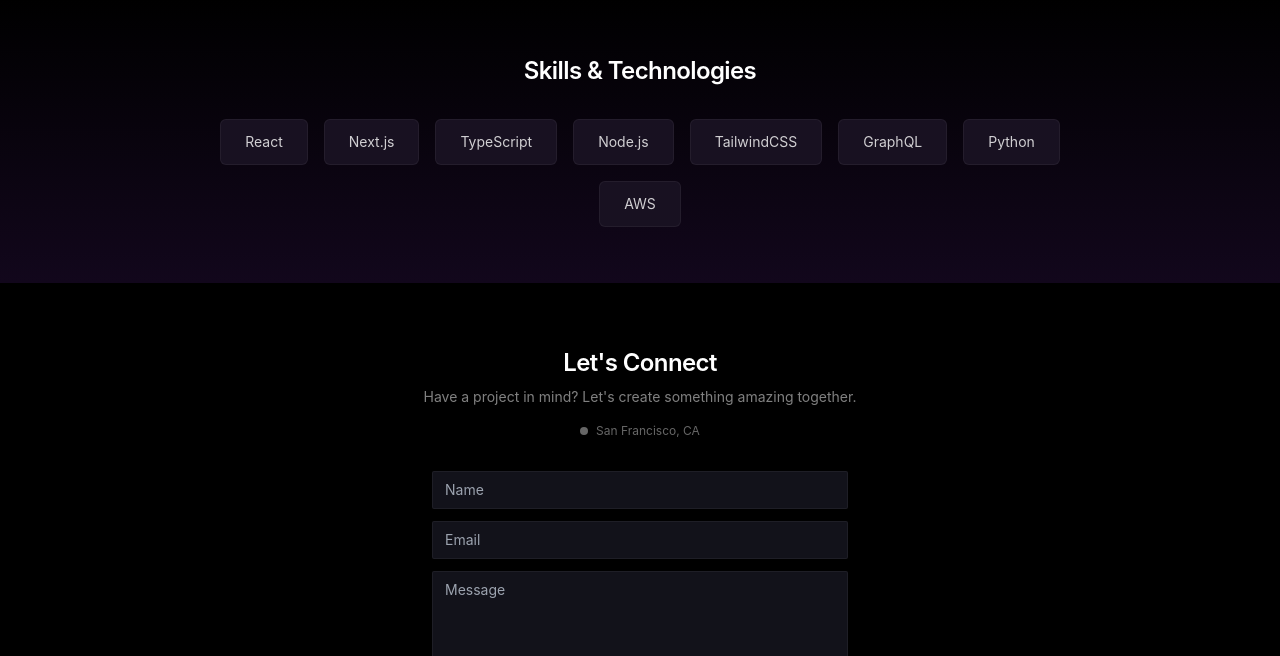
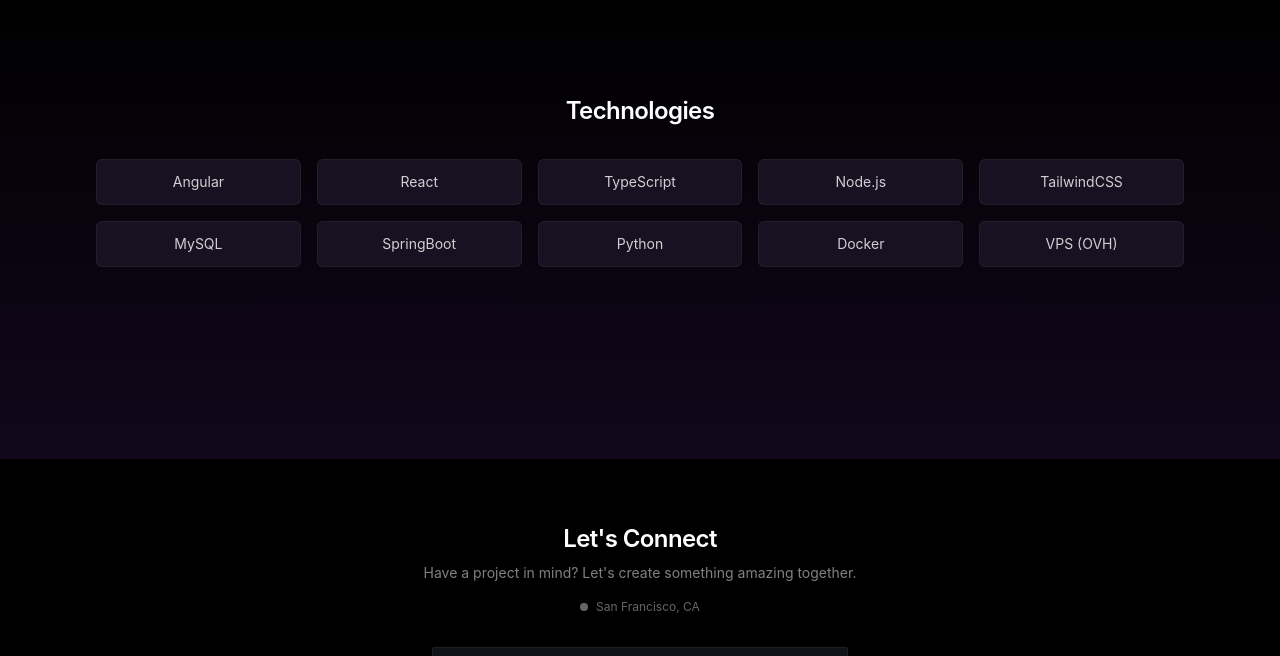
Before and after one commit to AshleyL45/portfolio, an Angular app: page / in a window 1280 px wide. Shown: the part 1933-2589 px from the top of the page. Built offline with nearby package versions, Linux system fonts and the light colour scheme.

Commit message:
skills section + project-card responsive done

```diff
--- a/src/app/features/projects/project-card/project-card.html
+++ b/src/app/features/projects/project-card/project-card.html
@@ -12,6 +12,11 @@
   <div
     class="absolute inset-0"
     style="background: linear-gradient(to top, rgba(0,0,0,0.9) 0%, rgba(0,0,0,0.7) 50%, transparent 90%);"
+  ></div>
+
+  <div
+    class="absolute inset-0"
+    style="background: linear-gradient(to bottom, rgba(0,0,0,0.6) 0%, transparent 30%);"
   ></div>
 
   <div class="absolute top-0 left-0 right-0 z-20 flex items-center justify-between p-5">
@@ -29,15 +34,21 @@
         </li>
 
         @if (project().githubUrl) {
-          <li><a [href]="project().githubUrl" target="_blank" class="text-xs bg-white/10 px-3 py-1 rounded-full">GitHub</a></li>
+          <li>
+            <a [href]="project().githubUrl" target="_blank" class="text-xs bg-white/10 px-3 py-1 rounded-full">GitHub</a>
+          </li>
         }
 
         @if (project().frontGithubUrl) {
-          <li><a [href]="project().frontGithubUrl" target="_blank" class="text-xs bg-white/10 px-3 py-1 rounded-full">GitHub Front</a></li>
+          <li>
+            <a [href]="project().frontGithubUrl" target="_blank" class="text-xs bg-white/10 px-3 py-1 rounded-full">GitHub Front</a>
+          </li>
         }
 
         @if (project().backGithubUrl) {
-          <li><a [href]="project().backGithubUrl" target="_blank" class="text-xs bg-white/10 px-3 py-1 rounded-full">GitHub Back</a></li>
+          <li>
+            <a [href]="project().backGithubUrl" target="_blank" class="text-xs bg-white/10 px-3 py-1 rounded-full">GitHub Back</a>
+          </li>
         }
       </ul>
     </nav>
--- a/src/app/features/skills/skills.css
+++ b/src/app/features/skills/skills.css
@@ -1,3 +1,9 @@
 section {
   scroll-snap-align: start;
 }
+
+li:focus-visible {
+  outline: 2px solid #8b5cf6;
+  outline-offset: 2px;
+  border-radius: 6px;
+}
--- a/src/app/features/skills/skills.html
+++ b/src/app/features/skills/skills.html
@@ -1,20 +1,21 @@
 <section
   id="skills"
-  class="bg-gradient-to-b from-black to-[#12071c] py-14 text-center"
+  class="bg-gradient-to-b from-black to-[#12071c] py-24 text-center relative z-10"
 >
   <h2 class="text-2xl font-semibold text-white mb-8">
-    Skills & Technologies
+    Technologies
   </h2>
 
-  <div
-    class="max-w-4xl mx-auto flex flex-wrap justify-center gap-4 px-4"
+  <ul
+    class="max-w-6xl mx-auto flex flex-wrap justify-center gap-4 px-8 mb-24"
+    role="list"
   >
     @for (skill of skills(); track skill) {
-      <div
-        class="px-6 py-3 bg-[#181121] text-white/80 rounded-md border border-white/5 text-sm hover:bg-[#2a1a3a] transition-colors"
+      <li
+        class="flex items-center justify-center px-6 py-3 bg-[#181121] text-white/80 rounded-md border border-white/5 text-sm hover:bg-[#2a1a3a] transition-colors flex-grow basis-[calc(50%-1rem)] sm:basis-[calc(33.333%-1rem)] md:basis-[calc(25%-1rem)] lg:basis-[calc(20%-1rem)]"
       >
         {{ skill }}
-      </div>
+      </li>
     }
-  </div>
+  </ul>
 </section>
--- a/src/app/features/skills/skills.ts
+++ b/src/app/features/skills/skills.ts
@@ -8,13 +8,15 @@
 })
 export class Skills {
   skills = signal([
+    'Angular',
     'React',
-    'Next.js',
     'TypeScript',
     'Node.js',
     'TailwindCSS',
-    'GraphQL',
+    'MySQL',
+    'SpringBoot',
     'Python',
-    'AWS',
+    'Docker',
+    'VPS (OVH)'
   ]);
 }
```
Also changed, not shown: 1 other file (tests, documents, lock files or other folders).
